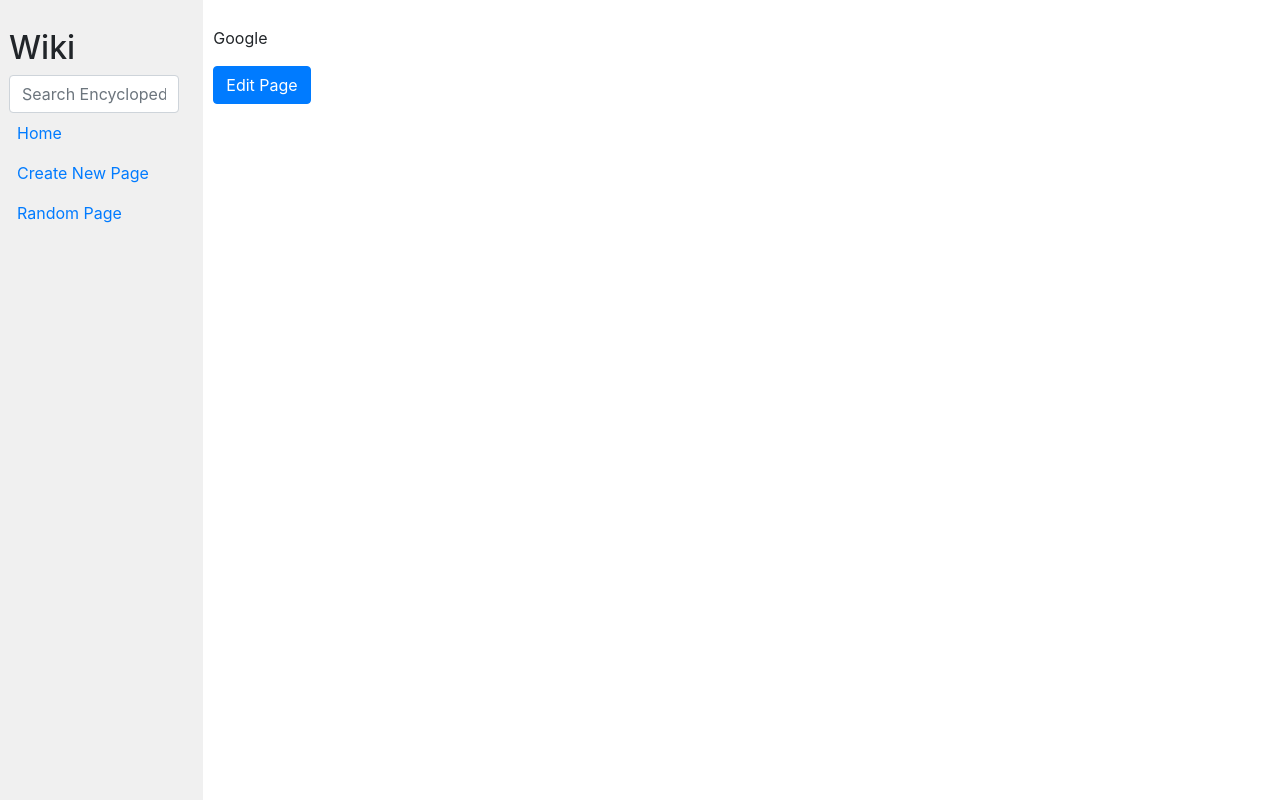
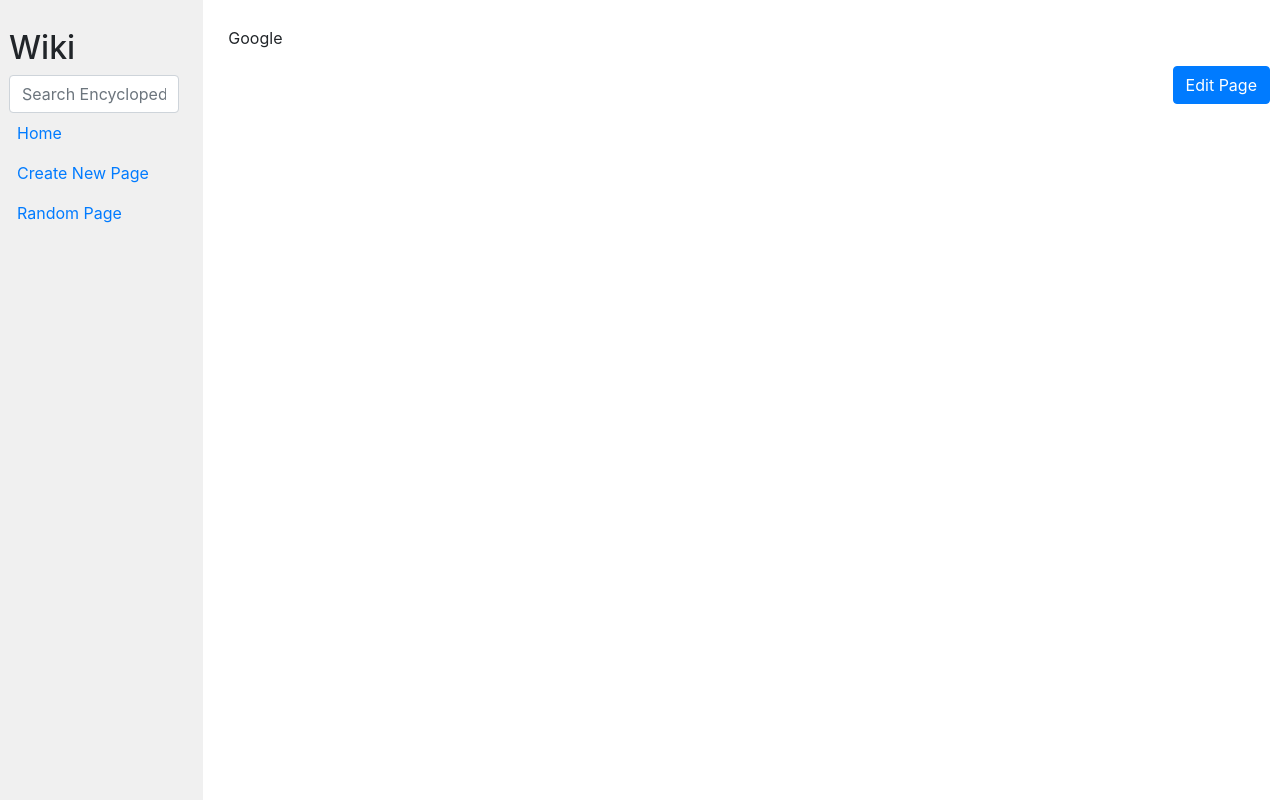
Before and after one commit to abeatrix/Wiki-with-Django, a Django app: page /Go in a window 1280 px wide. Run offline with Django 3.2, Linux system fonts and the light colour scheme; some libraries are stand-ins or nearby versions.

Commit message:
add stylings

```diff
--- a/encyclopedia/templates/encyclopedia/create.html
+++ b/encyclopedia/templates/encyclopedia/create.html
@@ -6,7 +6,7 @@ Create New Post
 
 
 {% block body %}
-<div class="container p-2">
+<div class="container">
     <h1>Create New Entry</h1>
     <hr/>
     <div class="container m-5 p-5">
--- a/encyclopedia/templates/encyclopedia/edit.html
+++ b/encyclopedia/templates/encyclopedia/edit.html
@@ -6,7 +6,7 @@ Editing...
 
 
 {% block body %}
-<div class="container p-2">
+<div class="container">
     <h3>Editing Content for Topic: {{title}}</h3>
     <hr/>
     <div class="container m-5 p-5">
--- a/encyclopedia/templates/encyclopedia/entry.html
+++ b/encyclopedia/templates/encyclopedia/entry.html
@@ -7,6 +7,12 @@
 {% endblock %}
 
 {% block body %}
+<div class="container">
+
     <p>{{ content | safe }}</p>
-    <a href="{% url "edit" title%}"><button class="btn btn-primary">Edit Page</button></a>
+
+    <div class="text-right">
+        <a href="{% url "edit" title%}"><button class="btn btn-primary">Edit Page</button></a>
+    </div>
+</div>
 {% endblock %}
--- a/encyclopedia/templates/encyclopedia/index.html
+++ b/encyclopedia/templates/encyclopedia/index.html
@@ -5,7 +5,7 @@
 {% endblock %}
 
 {% block body %}
-<div class="container p-2">
+<div class="container">
     <h1>All Pages</h1>
     <hr/>
     <ul>
```
